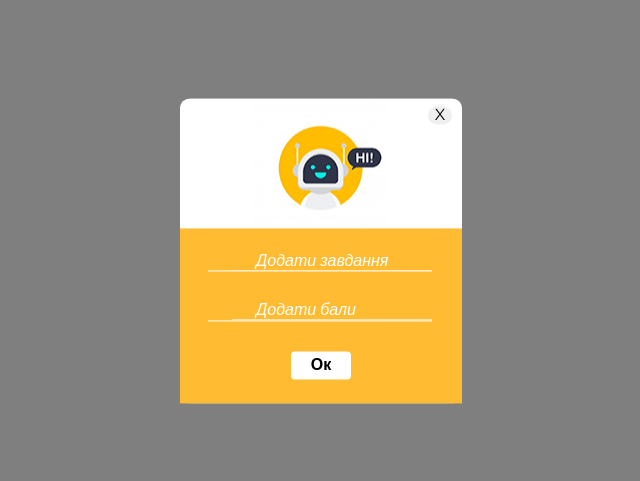
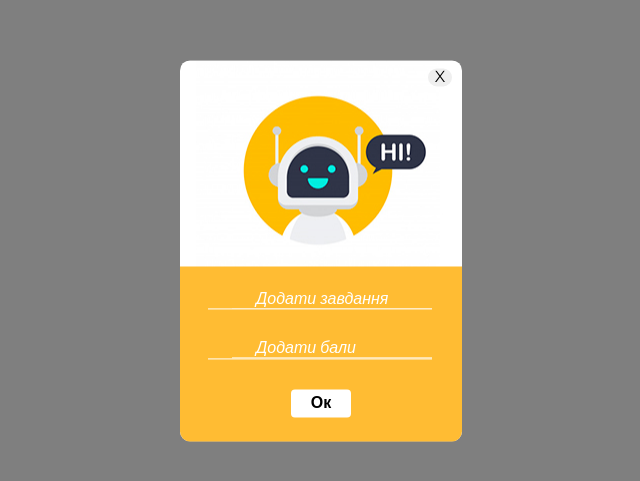
Before and after one commit to PabloOch/ad-people-animation, a React (Create React App) app: page / in a window 1280 px wide. Shown: the part 149-630 px from the top of the page, without its empty margins (319-959 px from the left). Built offline with nearby package versions, Linux system fonts and the light colour scheme.

Commit message:
layout with App2

```diff
--- a/src/components/App.js
+++ b/src/components/App.js
@@ -26,7 +26,6 @@ export const App = () => {
       <div ref={backdropRef} className={styles.backdrop}>
       <div className={styles.content}>
       <div className={styles.image}>
-      {/* <img src="./img/1.jpg" alt="robot"/> */}
         <button className={styles.buttonClose}> X </button>
         </div>
         <div className={styles.formContainer}>
--- a/src/components/App.module.css
+++ b/src/components/App.module.css
@@ -48,15 +48,6 @@
       border-radius: 10px;
   }
 
-  .image {
-      width: 282px;
-      /* min-height: 130px; */
-      background-color: #fff;
-      background-image: url(./img/1.jpg);
-      border: none;
-      background-repeat: no-repeat;
-  }
-
 
 
   .form {
@@ -67,6 +58,8 @@
 
   .formContainer {
       background-color: #ffbc33;
+      border-bottom-right-radius: 10px;
+      border-bottom-left-radius: 10px;
 
   }
 
@@ -137,16 +130,17 @@
       font-weight: 400;
   }
 
-  @media (min-width: 768px) {
-      .hourly-weather-item {
-          margin-right: 33px;
-      }
-  }
+  @media (min-width: 768px) {}
 
 
 
-  @media (min-width: 1280px) {
-      .hourly-weather-item {
-          margin-right: 10px;
+  @media (min-width: 1200px) {
+      .content {
+          background-image: url(./img/3.jpg);
       }
+
+      .form {
+          margin-top: 206px;
+      }
+
   }
```
